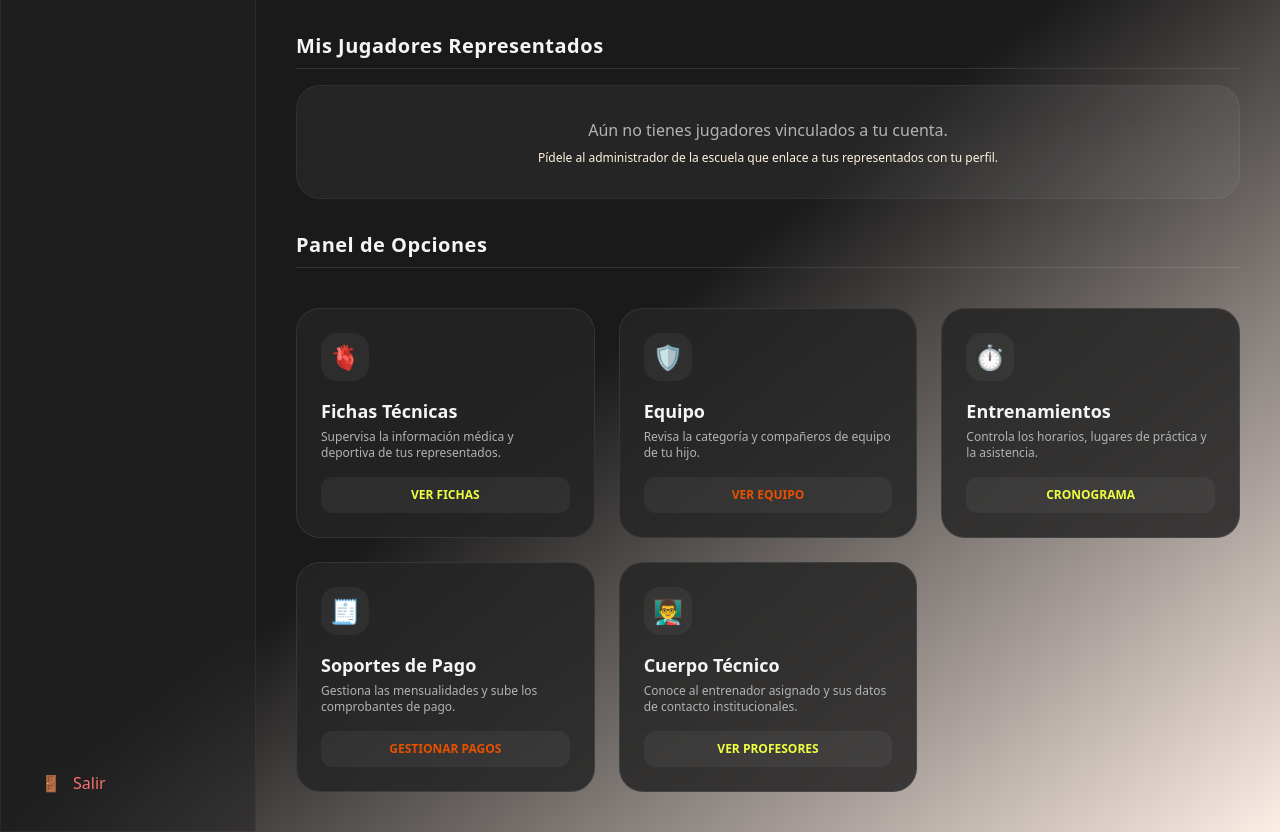
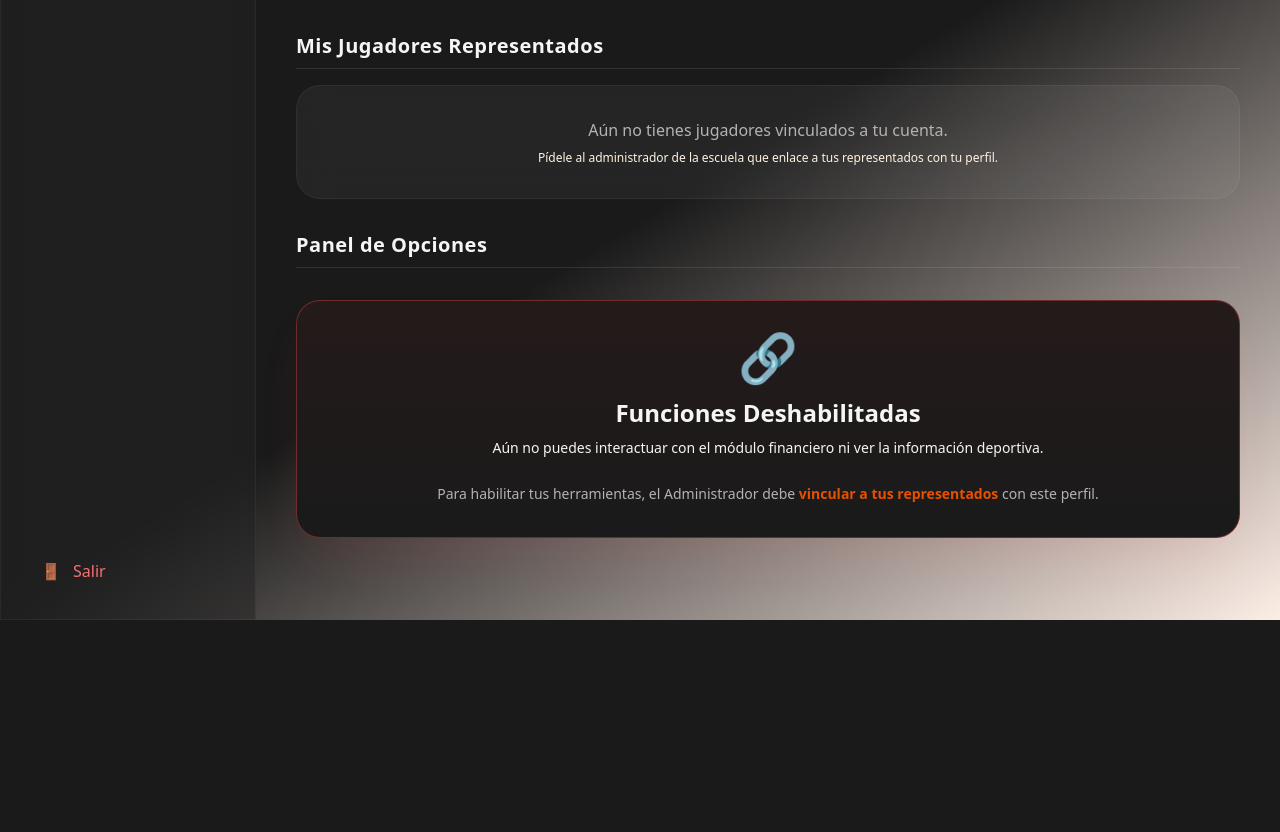
Before and after one commit to Ragnarok-2002/Futbol_Piton, a Flask app: template templates/dashboard_acudiente.html in a window 1280 px wide. Shown: the part 180-1012 px from the top of the page. After the commit the page ends 800 px from the top, so only its background shows below. Run offline with Flask 3, Linux system fonts and the light colour scheme; the template is opened without the code that fills it, so the values that code supplies are empty; some libraries are stand-ins or nearby versions.

Commit message:
Modulo acudiente
Se ajusta el codigo para bloquear las funciones hasta que este vinculado con un jugador

```diff
--- a/templates/dashboard_acudiente.html
+++ b/templates/dashboard_acudiente.html
@@ -90,8 +90,9 @@
         </section>
 
         <h2 class="text-xl font-bold tracking-wide border-b border-white/10 pb-2 mt-8">Panel de Opciones</h2>
+
+        {% if hijos %}
             <section class="grid grid-cols-1 sm:grid-cols-2 lg:grid-cols-3 gap-6 pt-2">
-
                 <div class="glass-effect p-6 rounded-3xl space-y-4 hover:border-amarillo-volt/50 transition-all duration-300 group flex flex-col justify-between">
                     <div>
                         <div class="w-12 h-12 bg-white/5 rounded-2xl flex items-center justify-center text-2xl group-hover:bg-amarillo-volt/20 group-hover:scale-110 transition-all mb-4">🫀</div>
@@ -136,8 +137,22 @@
                     </div>
                     <a href="#" class="block w-full text-center py-2.5 bg-white/5 text-xs font-bold rounded-xl text-amarillo-volt hover:bg-amarillo-volt hover:text-negro-carbon transition-all duration-300">VER PROFESORES</a>
                 </div>
+            </section>
+        {% else %}
+            <div class="bg-negro-carbon p-8 rounded-3xl border border-red-500/40 text-center mt-4 shadow-2xl shadow-red-500/10 relative overflow-hidden">
+                <div class="absolute top-0 left-0 w-full h-full bg-gradient-to-b from-red-900/10 to-transparent pointer-events-none"></div>
 
-        </section>
+                <div class="relative z-10">
+                    <div class="text-5xl mb-4">🔗</div>
+                    <h2 class="text-2xl font-black text-blanco-humo mb-2">Funciones Deshabilitadas</h2>
+                    <p class="text-blanco-humo text-sm max-w-2xl mx-auto leading-relaxed">
+                        Aún no puedes interactuar con el módulo financiero ni ver la información deportiva.
+                        <br><br>
+                        <span class="text-gris-claro">Para habilitar tus herramientas, el Administrador debe <strong class="text-naranja-fuego">vincular a tus representados</strong> con este perfil.</span>
+                    </p>
+                </div>
+            </div>
+        {% endif %}
     </main>
 
 </body>
```
Lines whose indentation alone changed are shown as unchanged.
